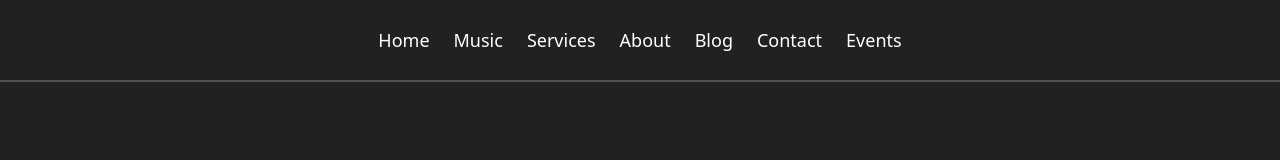
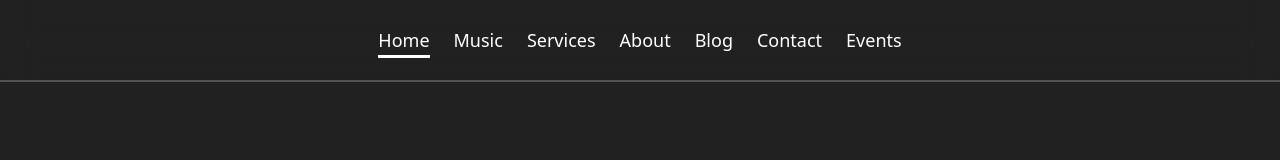
Before and after one commit to rimu-7/sirreno_profile2, a React (Vite) app: page / in a window 1280 px wide. Shown: the top 160 px of the page. Built offline with nearby package versions, Linux system fonts and the light colour scheme.

Commit message:
navbar color

```diff
--- a/src/Pages/Shared/Navbar/DropdownMenu.jsx
+++ b/src/Pages/Shared/Navbar/DropdownMenu.jsx
@@ -67,7 +67,7 @@ const DropdownMenu = () => {
                 layoutId="underline"
                 className="absolute left-0 right-0 h-[3px]  bottom-[-4px] "
                 initial={false}
-                animate={{ backgroundColor: "" }}
+                animate={{ backgroundColor: "#fff" }}
                 transition={{ type: "spring", stiffness: 300, damping: 20 }}
               />
             )}
--- a/src/Pages/Shared/Navbar/MobileNav.jsx
+++ b/src/Pages/Shared/Navbar/MobileNav.jsx
@@ -48,7 +48,7 @@ const MobileNav = ({ isOpen, toggleMenu }) => {
           key={item.path}
           className="relative cursor-pointer hover:scale-105 hover:duration-500"
           variants={itemVariants}
-          whileHover={{ scale: 1.1, color: "bule" }}
+          whileHover={{ scale: 1.1, color: "" }}
           whileTap={{ scale: 0.95 }}
           onClick={() => {
             setSelectedTab(item.path);
@@ -66,7 +66,7 @@ const MobileNav = ({ isOpen, toggleMenu }) => {
               layoutId="underline"
               className="absolute left-0 right h-[3px]  bottom-[-4px]"
               initial={false}
-              animate={{ backgroundColor: "" }}
+              animate={{ backgroundColor: "#fff" }}
               transition={{ type: "spring", stiffness: 300, damping: 20 }}
             />
           )}
```
